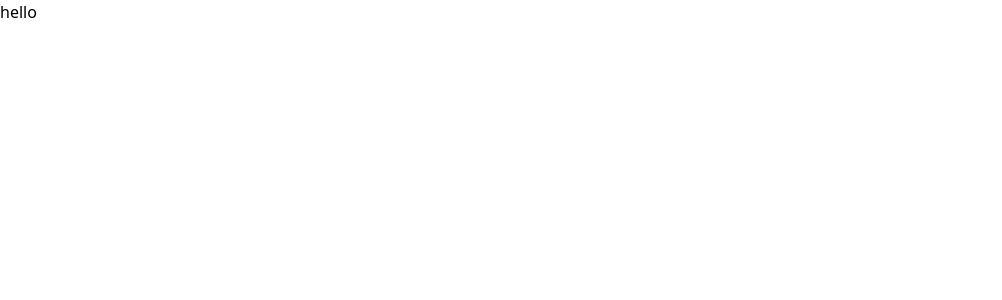
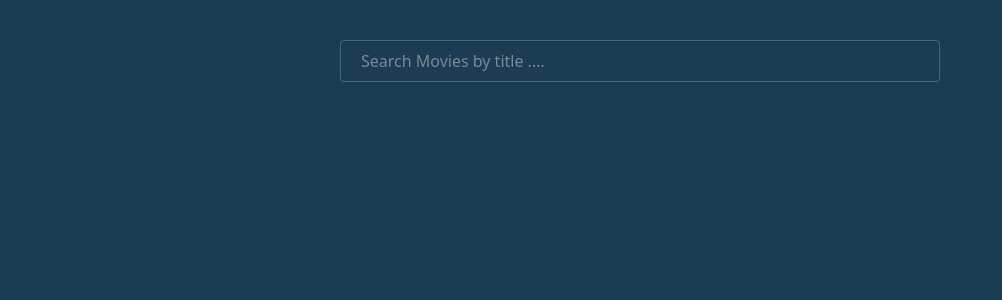
Before and after one commit to kalegauri31/ICP12-ReactJs-project-MovieZone, a React (Vite) app: page /movie in a window 1280 px wide. Shown: the top 300 px of the page, without its empty margins (0-1002 px from the left). Built offline with nearby package versions, Linux system fonts and the light colour scheme.

Commit message:
input box created

```diff
--- a/src/Views/Movie.jsx
+++ b/src/Views/Movie.jsx
@@ -1,11 +1,20 @@
 import React from 'react'
+import { useState } from 'react';
 
 function Movie() {
-  return (
-    <div>
-      <h1>hello</h1>
-    </div>
-  )
+    const [searchMovies, setSearchMovies]= useState("");
+    return (
+        <div className='bg-[#1B3C53] min-h-screen'>
+            <div className='flex flex-col w-[100%]  md:flex-row gap-5 items-center justify-center  p-10 '>
+                <div className='md:w-[50%] w-[100%]  flex items-center justify-center'>
+                    <input type='text' placeholder='Search Movies by title ....'
+                        onChange={(e) => {
+                            setSearchMovies(e.target.value)
+                        }} className='border px-5 w-[100%] py-2 hover:scale-3d text-gray-300 focus:outline-none rounded-[4px] border-[1.5px]  border-[#456882]' />
+                </div>
+            </div>
+        </div>
+    )
 }
 
 export default Movie
```
